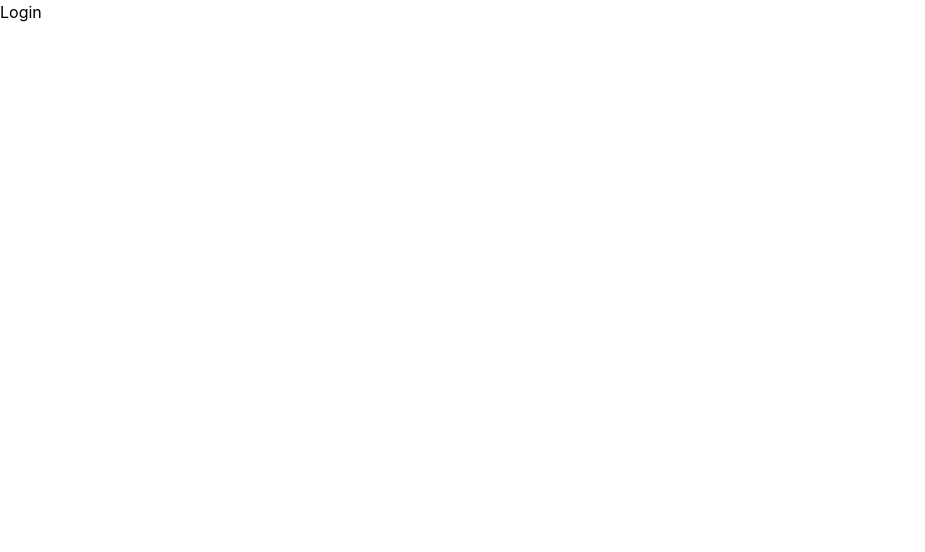
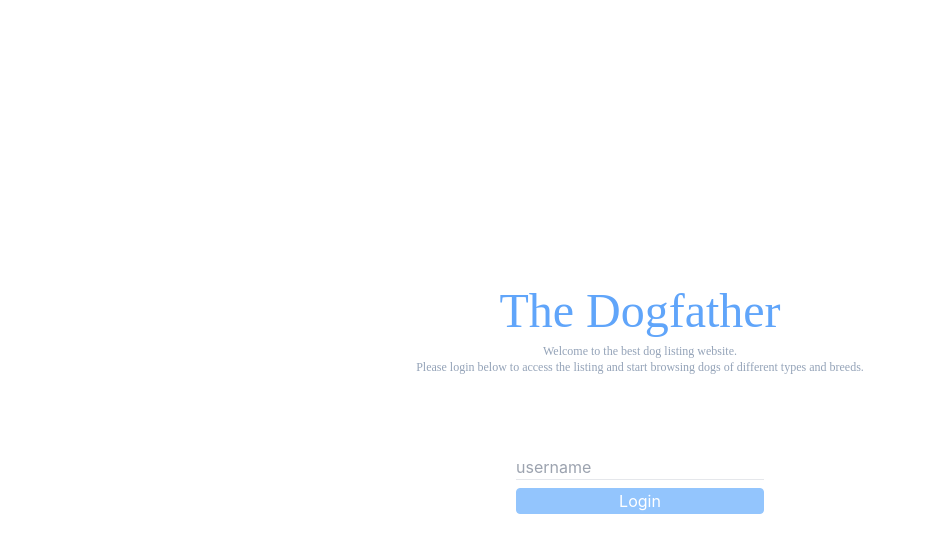
Before and after one commit to Imran-Sehic/the-dogfather, a React (Create React App) app: page /login in a window 1280 px wide. Shown: the top 552 px of the page, without its empty margins (0-925 px from the left). Built offline with nearby package versions, Linux system fonts and the light colour scheme.

Commit message:
feat: added login page code and created a context provider for the username, started working on the main listing page

```diff
--- a/package.json
+++ b/package.json
@@ -4,7 +4,6 @@
   "private": true,
   "dependencies": {
     "@tanstack/react-query": "^5.59.0",
-    "@tanstack/react-query-devtools": "^5.59.0",
     "@testing-library/jest-dom": "^5.17.0",
     "@testing-library/react": "^13.4.0",
     "@testing-library/user-event": "^13.5.0",
--- a/src/App.tsx
+++ b/src/App.tsx
@@ -5,6 +5,7 @@ import {
   Routes,
 } from "react-router-dom";
 import "./App.css";
+import { UserProvider, useUser } from "./context-providers/UserContext";
 import { AboutUs } from "./views/AboutUs";
 import { DislikedListing } from "./views/DislikedListing";
 import { LikedListing } from "./views/LikedListing";
@@ -12,7 +13,7 @@ import { Login } from "./views/Login";
 import { MainListing } from "./views/MainListing";
 
 const App: React.FC = () => {
-  const username = localStorage.getItem("username");
+  const { username } = useUser();
 
   return (
     <Router>
@@ -33,4 +34,10 @@ const App: React.FC = () => {
   );
 };
 
-export default App;
+export default function AppWrapper() {
+  return (
+    <UserProvider>
+      <App />
+    </UserProvider>
+  );
+}
--- /dev/null
+++ b/src/context-providers/UserContext.tsx
@@ -0,0 +1,31 @@
+import { ReactNode, createContext, useContext, useState } from "react";
+
+interface UserContextType {
+  username: string | null;
+  setUsername: (username: string) => void;
+}
+
+const UserContext = createContext<UserContextType | undefined>(undefined);
+
+export const useUser = () => {
+  const context = useContext(UserContext);
+  if (!context) {
+    throw new Error("useUser must be used within a UserProvider");
+  }
+  return context;
+};
+
+export const UserProvider = ({ children }: { children: ReactNode }) => {
+  const [username, setUsername] = useState(localStorage.getItem("username"));
+
+  const handleSetUsername = (name: string) => {
+    localStorage.setItem("username", name);
+    setUsername(name);
+  };
+
+  return (
+    <UserContext.Provider value={{ username, setUsername: handleSetUsername }}>
+      {children}
+    </UserContext.Provider>
+  );
+};
--- a/src/index.css
+++ b/src/index.css
@@ -1,6 +1,8 @@
 @tailwind base;
 @tailwind components;
 @tailwind utilities;
+
+@import url('https://fonts.googleapis.com/css2?family=Lobster&display=swap');
 
 body {
   margin: 0;
--- a/src/index.tsx
+++ b/src/index.tsx
@@ -1,5 +1,4 @@
 import { QueryClient, QueryClientProvider } from "@tanstack/react-query";
-import { ReactQueryDevtools } from "@tanstack/react-query-devtools";
 import React from "react";
 import ReactDOM from "react-dom/client";
 import App from "./App";
@@ -16,7 +15,6 @@ root.render(
     <QueryClientProvider client={queryClient}>
       <App />
       {/* React Query Devtools (optional for debugging) */}
-      <ReactQueryDevtools initialIsOpen={false} />
     </QueryClientProvider>
   </React.StrictMode>
 );
--- a/src/queries/useFetchDogs.ts
+++ b/src/queries/useFetchDogs.ts
@@ -1,9 +1,9 @@
 import { useQuery } from "@tanstack/react-query";
 import axios from "axios";
 import { apiKey } from "../constants";
-import { ResponseType } from "../types";
+import { ResponseRecordType } from "../types";
 
-const fetchDogs = async (page: number): Promise<ResponseType> => {
+const fetchDogs = async (page: number): Promise<ResponseRecordType[]> => {
   const res = await axios.get(
     `https://api.thedogapi.com/v1/images/search?size=med&mime_types=jpg&format=json&has_breeds=true&order=RANDOM&page=${page}&limit=10`,
     {
@@ -13,11 +13,11 @@ const fetchDogs = async (page: number): Promise<ResponseType> => {
       },
     }
   );
-  return res.data as ResponseType;
+  return res.data as ResponseRecordType[];
 };
 
 export const useFetchDogs = (page: number) => {
-  const res = useQuery<ResponseType>({
+  const res = useQuery<ResponseRecordType[]>({
     queryFn: () => fetchDogs(page),
     queryKey: ["dogs", page],
   });
--- a/src/types/index.ts
+++ b/src/types/index.ts
@@ -1,4 +1,4 @@
-export type ResponseType = {
+export type ResponseRecordType = {
   id: string;
   breeds: DogType[];
   url: string;
--- a/src/views/Login.tsx
+++ b/src/views/Login.tsx
@@ -1,3 +1,48 @@
+import { useState } from "react";
+import { useNavigate } from "react-router-dom";
+import { useUser } from "../context-providers/UserContext";
+
 export const Login: React.FC = () => {
-  return <div>Login</div>;
+  const [usernameInput, setUsernameInput] = useState("");
+  const navigate = useNavigate();
+  const { setUsername } = useUser();
+
+  return (
+    <div className="flex h-[100vh] justify-center items-center">
+      <div className="flex flex-col items-center">
+        <div className="flex flex-col font-custom mb-20 items-center">
+          <h1 className="text-5xl mb-2 text-blue-400">The Dogfather</h1>
+          <p className="text-xs text-slate-400">
+            Welcome to the best dog listing website.
+          </p>
+          <p className="text-xs text-slate-400">
+            Please login below to access the listing and start browsing dogs of
+            different types and breeds.
+          </p>
+        </div>
+
+        <form
+          className="flex flex-col gap-2"
+          onSubmit={(e) => {
+            e.preventDefault();
+            setUsername(usernameInput);
+            navigate("/");
+          }}
+        >
+          <input
+            className="border-b outline-none focus:border-b-blue-300 transition"
+            type="text"
+            value={usernameInput}
+            onChange={(e) => setUsernameInput(e.target.value)}
+            placeholder="username"
+          />
+          <input
+            type="submit"
+            value="Login"
+            className="rounded px-2 bg-blue-300 text-white cursor-pointer transition border border-blue-300 hover:bg-white hover:text-blue-300"
+          />
+        </form>
+      </div>
+    </div>
+  );
 };
--- a/src/views/MainListing.tsx
+++ b/src/views/MainListing.tsx
@@ -1,3 +1,16 @@
+import { useFetchDogs } from "../queries/useFetchDogs";
+
 export const MainListing: React.FC = () => {
-  return <div>Main Listing</div>;
+  const { data, isLoading, isError } = useFetchDogs(1);
+
+  return (
+    <div>
+      Main Listing
+      {isLoading ? (
+        <div>Loading...</div>
+      ) : (
+        <div>{data?.[0].breeds[0].name}</div>
+      )}
+    </div>
+  );
 };
--- a/tailwind.config.js
+++ b/tailwind.config.js
@@ -2,7 +2,11 @@
 module.exports = {
   content: ["./src/**/*.{js,jsx,ts,tsx}"],
   theme: {
-    extend: {},
+    extend: {
+      fontFamily: {
+        custom: ["Lobster", "cursive"],
+      },
+    },
   },
   plugins: [],
 };
```
Also changed, not shown: 1 other file (tests, documents, lock files or other folders).
